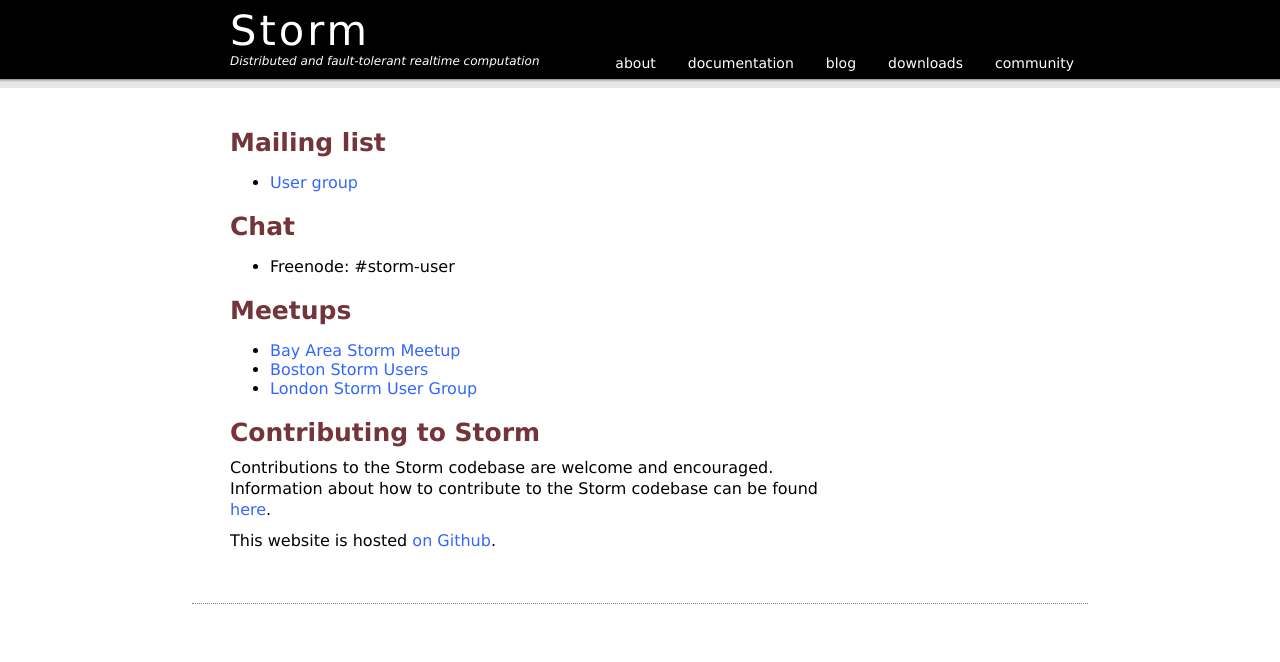
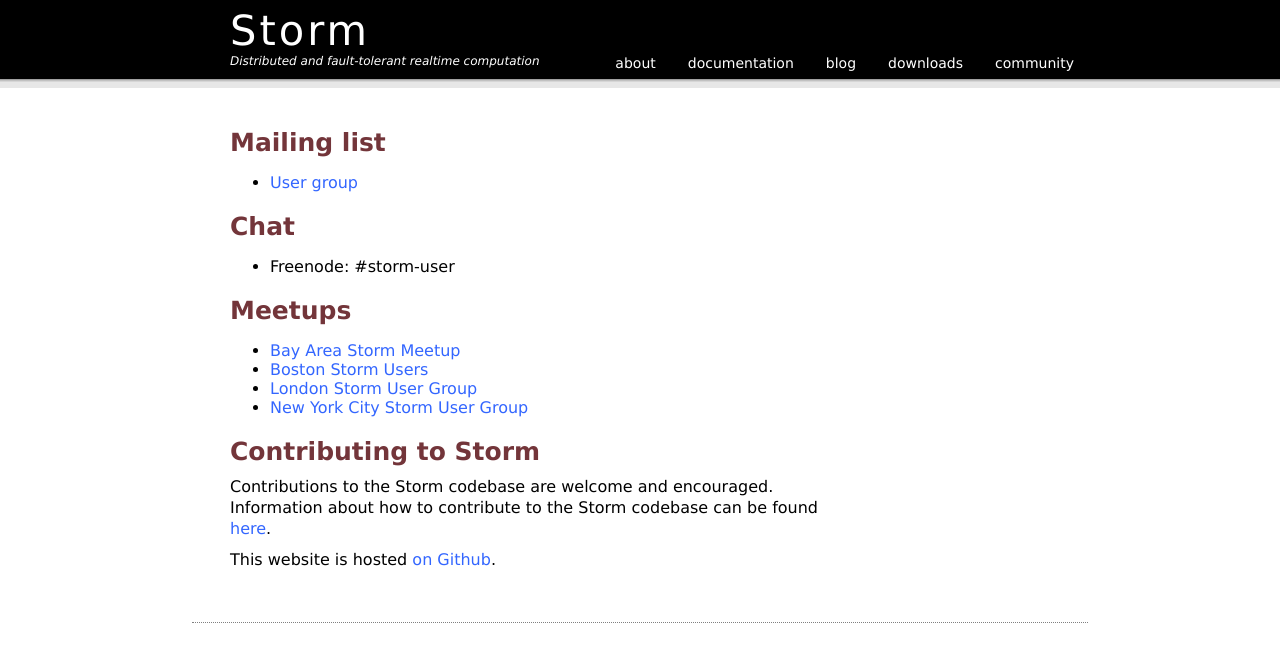
Before and after one commit to nathanmarz/storm-website, a Jekyll site: the page built from community.html, in a window 1280 px wide. Shown: the top 662 px of the page. Built offline with Jekyll 4.4.1, drawn with Linux system fonts in a browser that asks for light colours; Markdown is read by kramdown in place of the engine named in the settings.

Commit message:
added yc storm meetup

```diff
--- a/community.html
+++ b/community.html
@@ -16,6 +16,7 @@ title: Storm community
     <li><a href="http://www.meetup.com/Bay-Area-Storm-Users/">Bay Area Storm Meetup</a></li>
     <li><a href="http://www.meetup.com/Boston-Storm-Users/">Boston Storm Users</a></li>
     <li><a href="http://www.meetup.com/storm-london">London Storm User Group</a></li>
+    <li><a href="http://www.meetup.com/New-York-City-Storm-User-Group/">New York City Storm User Group</a></li>
   </ul>
   <h2>Contributing to Storm</h2>
   <p>Contributions to the Storm codebase are welcome and encouraged. Information about how to contribute to the Storm codebase can be found <a href="https://github.com/nathanmarz/storm/wiki/Contributing-to-Storm">here</a>.</p>
```
